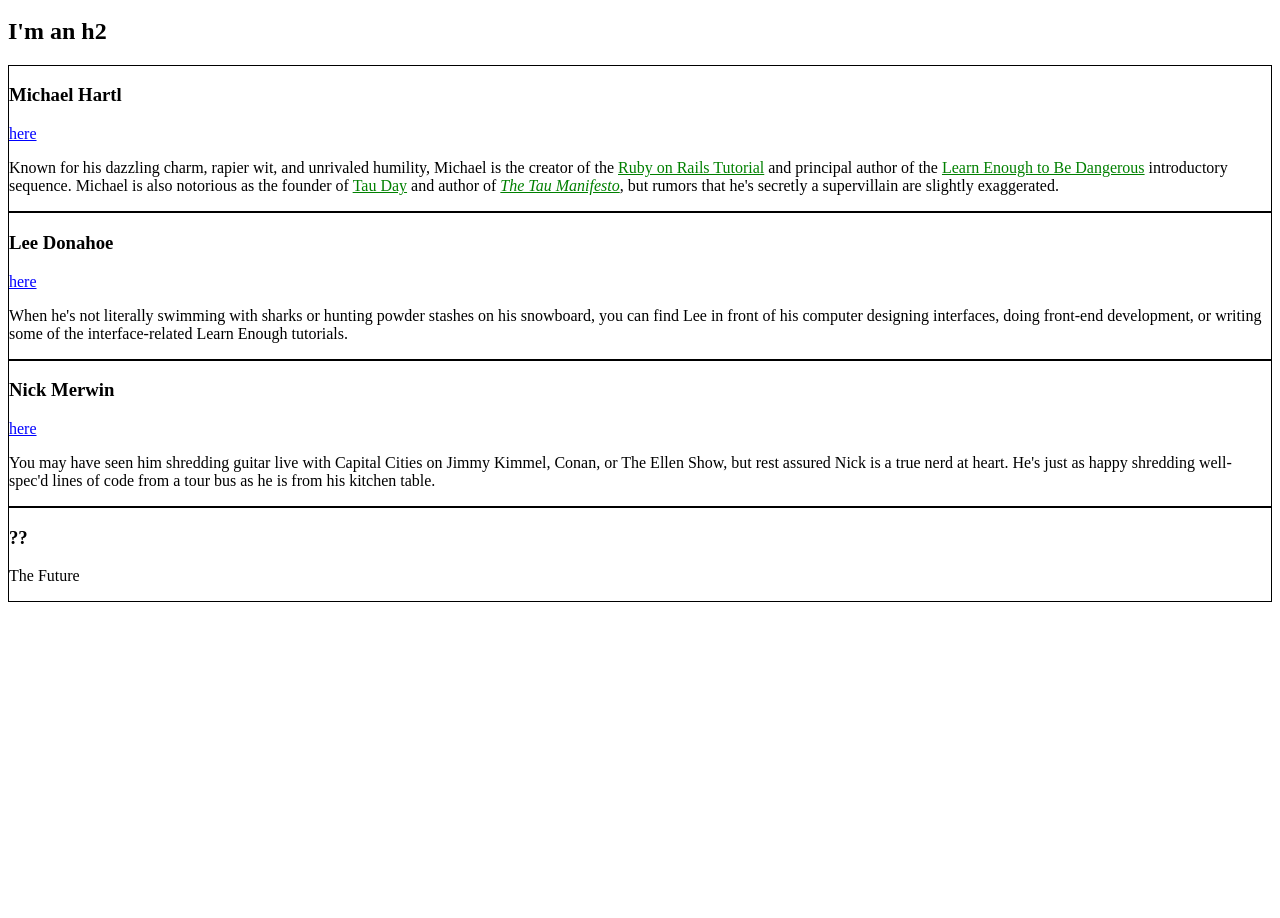
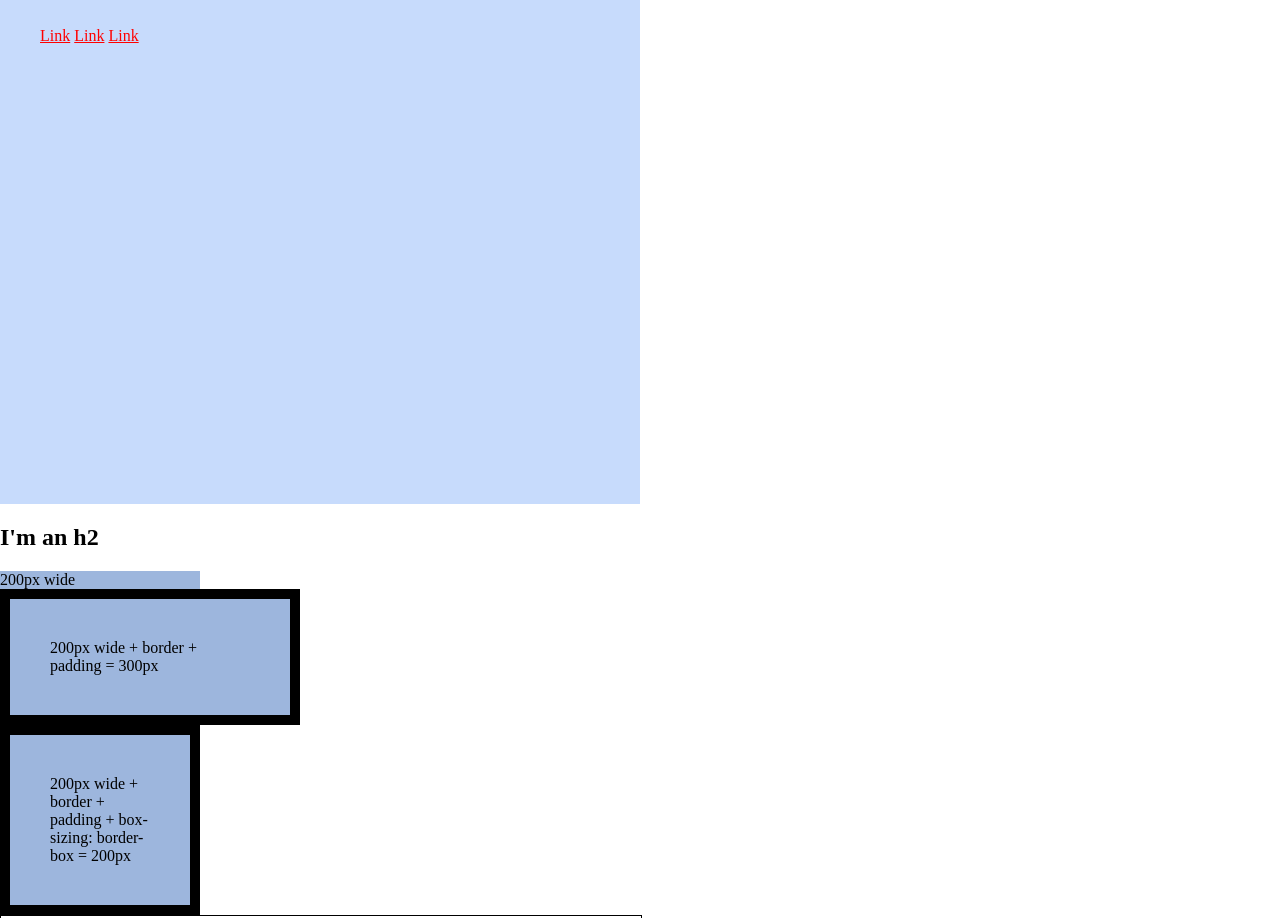
Before and after one commit to aclockworkprple/CSS-Tutorial, a plain HTML site: page index.html in a window 1280 px wide. Shown: the part 136-1054 px from the top of the page. Before the commit the page ends 800 px from the top, so only its background shows below. Drawn offline with Linux system fonts and the light colour scheme.

Commit message:
Some CSS formatting

```diff
--- a/index.html
+++ b/index.html
@@ -6,22 +6,68 @@
     <style>
       /* GLOBAL STYLES */
       a {
-        color: red;
+        color: #f00;
       }
+      html, body {
+        margin: 0;
+        padding: 0;
+      }
+      h1 {
+        font-size: 7vw;
+        margin-top: 0;
+      }
+
+      /* HERO STYLES*/
+      .full-hero {
+        background-color: #c7dbfc;
+        height: 50vw;
+        width: 50vw;
+      }
+      .full-hero li {
+        display: inline;
+      }
+      /* SOCIAL STYLES */
+      .social-link {
+        background: rgba(150, 150, 150, 0.5);
+        color: blue;
+        display: inline-block;
+        height: 36px;
+        width: 36px;
+      }
+
       /* BIO STYLES */
+      .bio-wrapper {
+        font-size: 24px;
+      }
       .bio-box {
         border: 1px solid black;
+        font-size: 1rem;
+        width: 50%;
+      }
+      .bio-box h3 {
+        font-size: 1.5em;
+      }
+      bio-copy {
+        font-size: 1em;
       }
       .bio-copy a {
         color: green;
       }
-      /* SOCIAL STYLES */
-      .social-link {
-        color: blue;
+      .test-box {
+        background: #9db6dd;
+        width: 200px;
+      }
+      .test-box-nosizing {
+        border: 10px solid #000;
+        padding: 40px;
+      }
+      .test-box-sizing {
+        box-sizing: border-box;
       }
     </style>
   </head>
-  <body>
+<body>
+  <div class="full-hero hero-home">
     <h1>I'm an h1</h1>
     <ul>
       <li>
@@ -34,10 +80,21 @@
         <a href="http://example.com/">Link</a>
       </li>
     </ul>
-    <h2>I'm an h2</h2>
-    <div class="bio-box">
-      <h3>Michael Hartl</h3>
-      <a href="http://twitter.com/mhartl" class="social-link">here</a>
+  </div>
+<h2>I'm an h2</h2>
+<div class="test-box">
+  200px wide
+</div>
+<div class="test-box test-box-nosizing">
+  200px wide + border + padding = 300px
+</div>
+<div class="test-box test-box-nosizing test-box-sizing">
+  200px wide + border + padding + box-sizing: border-box = 200px
+</div>
+<div class="bio-wrapper">
+  <div class="bio-box">
+    <h3>Michael Hartl</h3>
+    <a href="http://twitter.com/mhartl" class="social-link">here</a>
       <div class="bio-copy">
       <p>
         Known for his dazzling charm, rapier wit, and unrivaled humility,
@@ -84,5 +141,6 @@
         The Future
       </p>
     </div>
+  </div>
   </body>
 </html>
```
